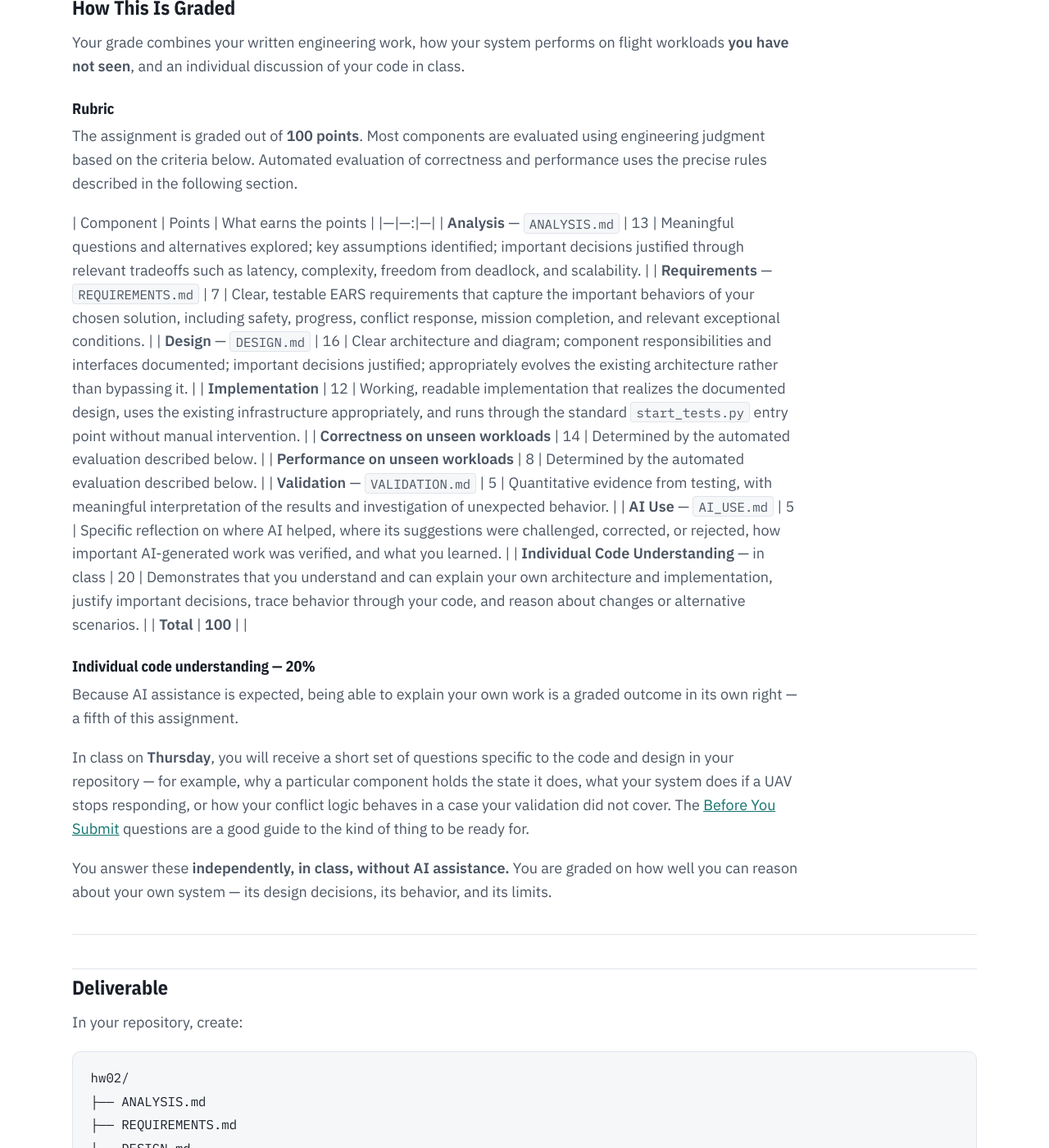
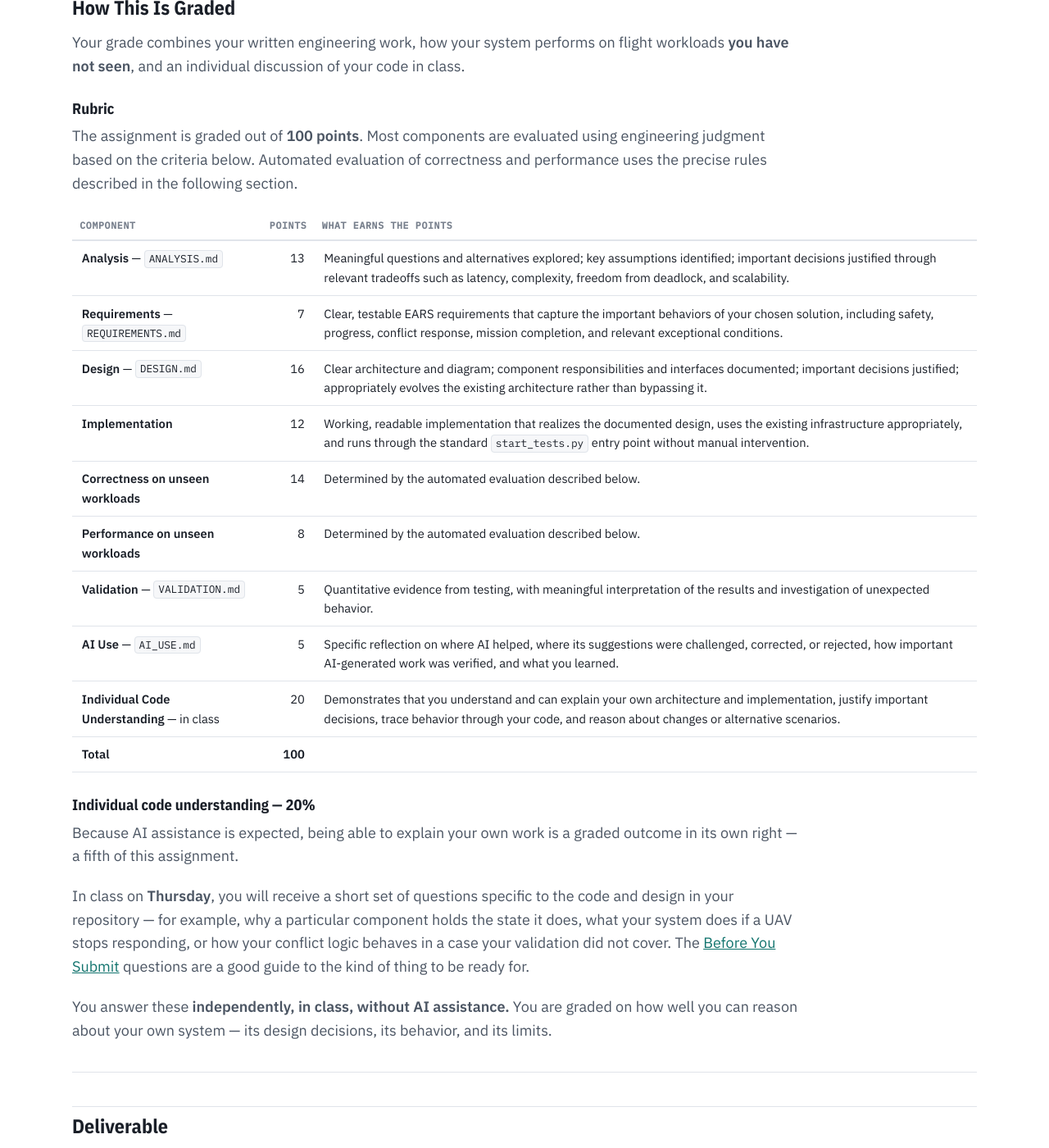
Before and after one commit to JaneClelandHuang/uav-native-ai, a Jekyll site: the page built from lessons/lesson2.md, in a window 1280 px wide and 1400 px high, scrolled down 9637 px. Shown: the whole window at 82% size. Built offline with Jekyll 4.4.1, drawn with Linux system fonts in a browser that asks for light colours; our own code applies the rules of GitHub Pages for plain Markdown files.

Commit message:
Lesson 2: fix rubric table rendering
The table ran straight into the next heading with no blank line, so
kramdown rendered it as literal pipes. Wrap it in the site's
table-wrap div and separate it from the following heading.

Co-Authored-By: Claude Sonnet 5 <noreply@anthropic.com>
Claude-Session: https://claude.ai/code/session_013qbubUuDdZTZNjnYuqXS6x

```diff
--- a/lessons/lesson2.md
+++ b/lessons/lesson2.md
@@ -329,6 +329,8 @@ Your grade combines your written engineering work, how your system performs on f
 
 The assignment is graded out of **100 points**. Most components are evaluated using engineering judgment based on the criteria below. Automated evaluation of correctness and performance uses the precise rules described in the following section.
 
+<div class="table-wrap" markdown="1">
+
 | Component | Points | What earns the points |
 |---|---:|---|
 | **Analysis** — `ANALYSIS.md` | 13 | Meaningful questions and alternatives explored; key assumptions identified; important decisions justified through relevant tradeoffs such as latency, complexity, freedom from deadlock, and scalability. |
@@ -339,8 +341,11 @@ The assignment is graded out of **100 points**. Most components are evaluated us
 | **Performance on unseen workloads** | 8 | Determined by the automated evaluation described below. |
 | **Validation** — `VALIDATION.md` | 5 | Quantitative evidence from testing, with meaningful interpretation of the results and investigation of unexpected behavior. |
 | **AI Use** — `AI_USE.md` | 5 | Specific reflection on where AI helped, where its suggestions were challenged, corrected, or rejected, how important AI-generated work was verified, and what you learned. |
-| **Individual Code Understanding** — in class | 20 | Demonstrates that you understand and can explain your own architecture and implementation, justify important decisions, trace behavior through your code, and reason about changes or alternative scenarios.  |
+| **Individual Code Understanding** — in class | 20 | Demonstrates that you understand and can explain your own architecture and implementation, justify important decisions, trace behavior through your code, and reason about changes or alternative scenarios. |
 | **Total** | **100** | |
+
+</div>
+
 ### Individual code understanding — 20%
 
 Because AI assistance is expected, being able to explain your own work is a graded outcome in its own right — a fifth of this assignment.
```
